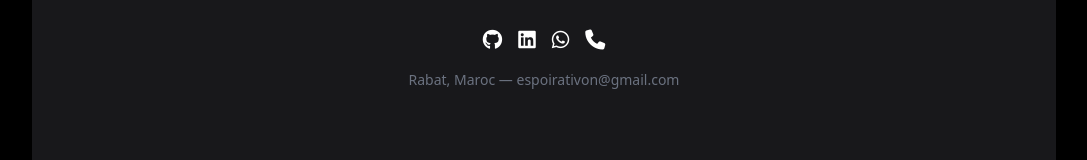
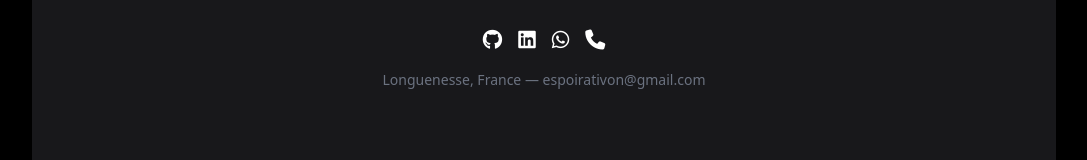
Before and after one commit to espoupou/espoir-ativon, a Next.js app: page / in a window 1280 px wide. Shown: the part 3265-3425 px from the top of the page, without its empty margins (96-1183 px from the left). Built offline with nearby package versions, Linux system fonts and the light colour scheme.

Commit message:
Update location in footer from Rabat to Longuenesse

```diff
--- a/app/page.tsx
+++ b/app/page.tsx
@@ -427,7 +427,7 @@ export default function Home() {
         </div>
 
         <p className="text-center text-sm mt-4 text-gray-500">
-          Rabat, Maroc — espoirativon@gmail.com
+          Longuenesse, France — espoirativon@gmail.com
         </p>
       </section>
 
```
